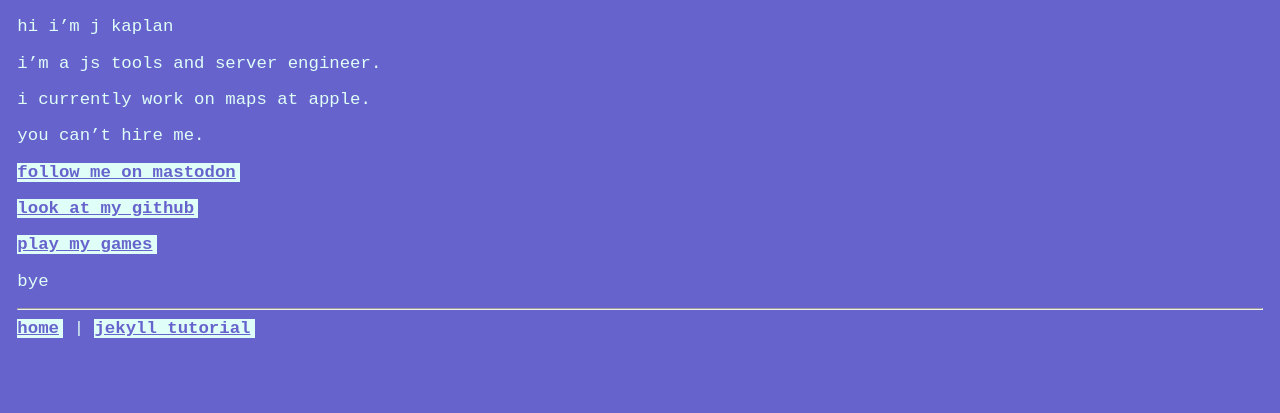
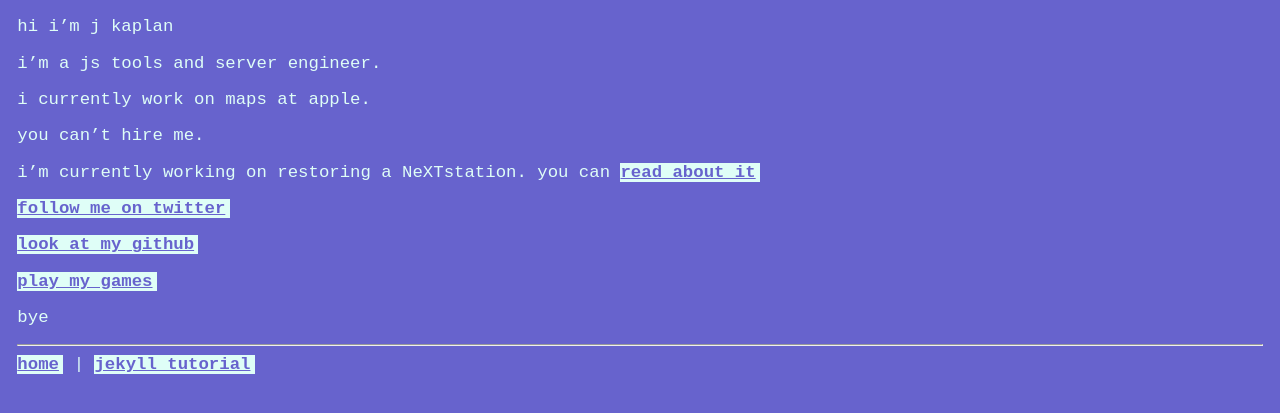
Before and after one commit to jkap/jkap-crimeteam, a Jekyll site: the page built from index.md, in a window 1280 px wide. Shown: the top 413 px of the page. Built offline with Jekyll 4.4.1, drawn with Linux system fonts in a browser that asks for light colours.

Commit message:
switched back to twitter, added nextstation

```diff
--- a/index.md
+++ b/index.md
@@ -11,7 +11,9 @@ i currently work on maps at apple.
 
 you can’t hire me.
 
-[follow me on mastodon](https://mastodon.social/users/jkap)
+i'm currently working on restoring a NeXTstation. you can [read about it](https://next.jkap.io)
+
+[follow me on twitter](https://twitter.com/jkap)
 
 [look at my github](https://github.com/jkap)
 
```
